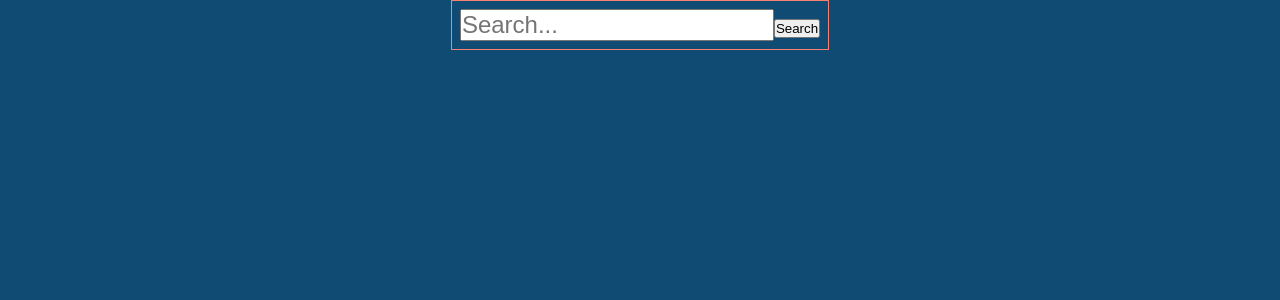
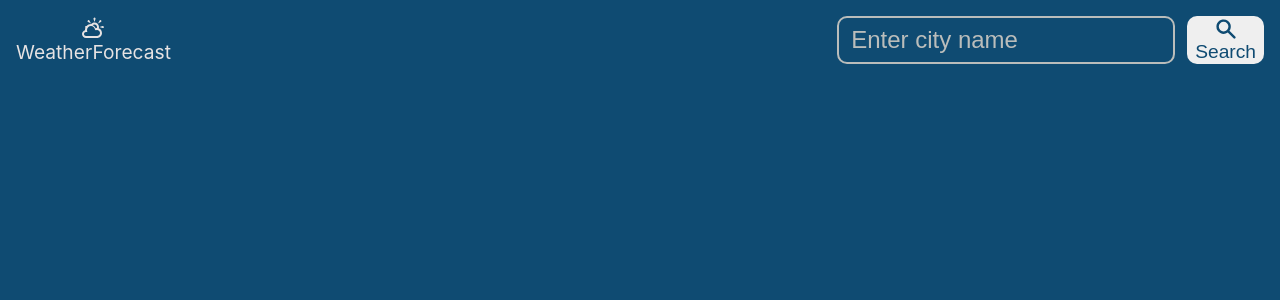
Before and after one commit to abadullah-khan/weather-forecast-app, a React (Create React App) app: page / in a window 1280 px wide. Shown: the top 300 px of the page. Built offline with nearby package versions, Linux system fonts and the light colour scheme; the HTML template or start-up script is replaced by a standard one.

Commit message:
fixed the header component and made it responsive

```diff
--- a/src/App.css
+++ b/src/App.css
@@ -9,14 +9,11 @@
   max-width: 100vw;
   display: flex;
   flex-direction: column;
-  /* justify-content: ; */
   align-items: center;
 }
 header {
-  border: 1px solid salmon;
-  padding: 0.5rem;
-  display: flex;
-  justify-content: center;
+  width: 100%;
+  padding: 1rem;
 }
 main {
   display: flex;
@@ -38,7 +35,7 @@ main > div {
 
 @media (max-width: 725px) {
   header {
-    padding: calc(0.5rem * 1.5);
+    padding: calc(1rem * 1.5);
   }
   main {
     flex-direction: column;
@@ -55,7 +52,7 @@ main > div {
 
 @media (max-width: 580px) {
   header {
-    padding: calc(0.5rem * 1.15);
+    padding: calc(1rem * 1.15);
   }
   main {
     gap: calc(1rem * 1.15);
@@ -71,7 +68,7 @@ main > div {
 
 @media (max-width: 485px) {
   header {
-    padding: calc(0.5rem);
+    padding: calc(1rem);
   }
   main {
     gap: calc(1rem);
@@ -87,7 +84,7 @@ main > div {
 
 @media (max-width: 420px) {
   header {
-    padding: calc(0.5rem * 0.85);
+    padding: calc(1rem * 0.85);
   }
   main {
     gap: calc(1rem * 0.85);
@@ -103,7 +100,7 @@ main > div {
 
 @media (max-width: 365px) {
   header {
-    padding: calc(0.5rem * 0.65);
+    padding: calc(1rem * 0.65);
   }
   main {
     gap: calc(1rem * 0.65);
@@ -119,7 +116,7 @@ main > div {
 
 @media (min-width: 725px) {
   header {
-    padding: calc(0.5rem * 0.65);
+    padding: calc(1rem * 0.65);
   }
   main {
     gap: calc(1rem * 0.65);
@@ -135,7 +132,7 @@ main > div {
 
 @media (min-width: 950px) {
   header {
-    padding: calc(0.5rem * 0.85);
+    padding: calc(1rem * 0.85);
   }
   main {
     gap: calc(1rem * 0.85);
@@ -151,7 +148,7 @@ main > div {
 
 @media (min-width: 1120px) {
   header {
-    padding: calc(0.5rem * 1);
+    padding: calc(1rem * 1);
   }
   main {
     gap: calc(1rem * 1);
@@ -167,7 +164,7 @@ main > div {
 
 @media (min-width: 1400px) {
   header {
-    padding: calc(0.5rem * 1.25);
+    padding: calc(1rem * 1.25);
   }
   main {
     gap: calc(1rem * 1.25);
@@ -183,7 +180,7 @@ main > div {
 
 @media (min-width: 1660px) {
   header {
-    padding: calc(0.5rem * 1.5);
+    padding: calc(1rem * 1.5);
   }
   main {
     gap: calc(1rem * 1.5);
@@ -199,7 +196,7 @@ main > div {
 
 @media (min-width: 1950px) {
   header {
-    padding: calc(0.5rem * 1.75);
+    padding: calc(1rem * 1.75);
   }
   main {
     gap: calc(1rem * 1.75);
@@ -215,7 +212,7 @@ main > div {
 
 @media (min-width: 2250px) {
   header {
-    padding: calc(0.5rem * 2);
+    padding: calc(1rem * 2);
   }
   main {
     gap: calc(1rem * 2);
@@ -231,7 +228,7 @@ main > div {
 
 @media (min-width: 2500px) {
   header {
-    padding: calc(0.5rem * 2.25);
+    padding: calc(1rem * 2.25);
   }
   main {
     gap: calc(1rem * 2.25);
@@ -247,7 +244,7 @@ main > div {
 
 @media (min-width: 2750px) {
   header {
-    padding: calc(0.5rem * 2.5);
+    padding: calc(1rem * 2.5);
   }
   main {
     gap: calc(1rem * 2.5);
--- a/src/components/Header.tsx
+++ b/src/components/Header.tsx
@@ -1,4 +1,6 @@
 import React, { useState } from "react";
+import { HiSearch } from "react-icons/hi";
+import { TiWeatherPartlySunny } from "react-icons/ti";
 import style from "../styles/header.module.css";
 import { HandleFetchDataType } from "../types";
 
@@ -10,13 +12,27 @@ const Header = ({ handleFetchData }: Prop) => {
   const [city, setCity] = useState("");
   return (
     <div className={style.header}>
-      <input
-        type="search"
-        value={city}
-        onChange={(e) => setCity(e.target.value)}
-        placeholder="Search..."
-      />
-      <button onClick={() => handleFetchData(city)}>Search</button>
+      <div className={style.logoContainer}>
+        <TiWeatherPartlySunny className={style.logoIcon} />
+        <span>WeatherForecast</span>
+      </div>
+      <div className={style.searchContainer}>
+        <input
+          type="text"
+          value={city}
+          onChange={(e) => setCity(e.target.value)}
+          placeholder="Enter city name"
+          style={{
+            border: ` 2px solid ${
+              city ? "rgb(231, 227, 227)" : "rgb(186, 189, 187)"
+            }`,
+          }}
+        />
+        <button onClick={() => handleFetchData(city)} title="Search weather">
+          <HiSearch className={style.searchIcon} />
+          Search
+        </button>
+      </div>
     </div>
   );
 };
--- a/src/styles/header.module.css
+++ b/src/styles/header.module.css
@@ -1,13 +1,293 @@
 .header {
-  /* background-color: blueviolet; */
+  display: flex;
+  justify-content: space-between;
+  max-height: 7vh;
 }
-.header input {
+.logoContainer {
+  display: flex;
+  flex-direction: column;
+  justify-content: center;
+  align-items: center;
   color: var(--primary-font-color);
+}
+.logoIcon {
   font-size: 1.5rem;
 }
-@media (max-width: 340px) {
-  .header input {
-    width: 100px;
-    font-size: 1rem;
+.logoContainer > span {
+  font-size: 1.2rem;
+}
+.searchContainer {
+  display: flex;
+  gap: 0.5rem;
+}
+.searchContainer input {
+  background-color: transparent;
+  color: var(--primary-font-color);
+  padding: 0.25rem 0.75rem;
+  font-size: 1.5rem;
+  border-radius: 10px;
+  outline: none;
+}
+.searchContainer input::placeholder {
+  color: var(--secondary-font-color);
+}
+.searchContainer button {
+  border-radius: 10px;
+  border: none;
+  outline: none;
+  color: var(--primary-background-color);
+  padding: 0.15rem 0.5rem;
+  font-size: 1.2rem;
+  display: flex;
+  flex-direction: column;
+  justify-content: center;
+  align-items: center;
+}
+.searchContainer button:hover {
+  cursor: pointer;
+}
+.searchIcon {
+  font-size: 1.5rem;
+}
+/* Media Queries */
+
+@media (max-width: 350px) {
+  .logoIcon {
+    font-size: calc(1.5rem * 0.35);
+  }
+  .logoContainer > span {
+    font-size: calc(1.2rem * 0.35);
+  }
+  .searchContainer {
+    gap: calc(0.75rem * 0.35);
+  }
+  .searchContainer input {
+    padding: calc(0.25rem * 0.35) calc(0.75rem * 0.35);
+    font-size: calc(1.5rem * 0.35);
+    border-radius: calc(10px * 0.35);
+  }
+  .searchContainer button {
+    border-radius: calc(10px * 0.35);
+    padding: calc(0.05rem * 0.35) calc(0.5rem * 0.35);
+    font-size: calc(1.2rem * 0.35);
+  }
+  .searchIcon {
+    font-size: calc(1.5rem * 0.35);
   }
 }
+@media (min-width: 350px) {
+  .logoIcon {
+    font-size: calc(1.5rem * 0.4);
+  }
+  .logoContainer > span {
+    font-size: calc(1.2rem * 0.4);
+  }
+  .searchContainer {
+    gap: calc(0.75rem * 0.4);
+  }
+  .searchContainer input {
+    padding: calc(0.25rem * 0.4) calc(0.75rem * 0.4);
+    font-size: calc(1.5rem * 0.4);
+    border-radius: calc(10px * 0.4);
+  }
+  .searchContainer button {
+    border-radius: calc(10px * 0.4);
+    padding: calc(0.05rem * 0.4) calc(0.5rem * 0.4);
+    font-size: calc(1.2rem * 0.4);
+  }
+  .searchIcon {
+    font-size: calc(1.5rem * 0.4);
+  }
+}
+@media (min-width: 400px) {
+  .logoIcon {
+    font-size: calc(1.5rem * 0.5);
+  }
+  .logoContainer > span {
+    font-size: calc(1.2rem * 0.5);
+  }
+  .searchContainer {
+    gap: calc(0.75rem * 0.5);
+  }
+  .searchContainer input {
+    padding: calc(0.25rem * 0.5) calc(0.75rem * 0.5);
+    font-size: calc(1.5rem * 0.5);
+    border-radius: calc(10px * 0.5);
+  }
+  .searchContainer button {
+    border-radius: calc(10px * 0.5);
+    padding: calc(0.05rem * 0.5) calc(0.5rem * 0.5);
+    font-size: calc(1.2rem * 0.5);
+  }
+  .searchIcon {
+    font-size: calc(1.5rem * 0.5);
+  }
+}
+@media (min-width: 500px) {
+  .logoIcon {
+    font-size: calc(1.5rem * 0.65);
+  }
+  .logoContainer > span {
+    font-size: calc(1.2rem * 0.65);
+  }
+  .searchContainer {
+    gap: calc(0.75rem * 0.65);
+  }
+  .searchContainer input {
+    padding: calc(0.25rem * 0.65) calc(0.75rem * 0.65);
+    font-size: calc(1.5rem * 0.65);
+    border-radius: calc(10px * 0.65);
+  }
+  .searchContainer button {
+    border-radius: calc(10px * 0.65);
+    padding: calc(0.05rem * 0.65) calc(0.5rem * 0.65);
+    font-size: calc(1.2rem * 0.65);
+  }
+  .searchIcon {
+    font-size: calc(1.5rem * 0.65);
+  }
+}
+@media (min-width: 600px) {
+  .logoIcon {
+    font-size: calc(1.5rem * 0.75);
+  }
+  .logoContainer > span {
+    font-size: calc(1.2rem * 0.75);
+  }
+  .searchContainer {
+    gap: calc(0.75rem * 0.75);
+  }
+  .searchContainer input {
+    padding: calc(0.25rem * 0.75) calc(0.75rem * 0.75);
+    font-size: calc(1.5rem * 0.75);
+    border-radius: calc(10px * 0.75);
+  }
+  .searchContainer button {
+    border-radius: calc(10px * 0.75);
+    padding: calc(0.05rem * 0.75) calc(0.5rem * 0.75);
+    font-size: calc(1.2rem * 0.75);
+  }
+  .searchIcon {
+    font-size: calc(1.5rem * 0.75);
+  }
+}
+@media (min-width: 800px) {
+  .logoIcon {
+    font-size: calc(1.5rem * 0.85);
+  }
+  .logoContainer > span {
+    font-size: calc(1.2rem * 0.85);
+  }
+  .searchContainer {
+    gap: calc(0.75rem * 0.85);
+  }
+  .searchContainer input {
+    padding: calc(0.25rem * 0.85) calc(0.75rem * 0.85);
+    font-size: calc(1.5rem * 0.85);
+    border-radius: calc(10px * 0.85);
+  }
+  .searchContainer button {
+    border-radius: calc(10px * 0.85);
+    padding: calc(0.05rem * 0.85) calc(0.5rem * 0.85);
+    font-size: calc(1.2rem * 0.85);
+  }
+  .searchIcon {
+    font-size: calc(1.5rem * 0.85);
+  }
+}
+@media (min-width: 1150px) {
+  .logoIcon {
+    font-size: calc(1.5rem * 1);
+  }
+  .logoContainer > span {
+    font-size: calc(1.2rem * 1);
+  }
+  .searchContainer {
+    gap: calc(0.75rem * 1);
+  }
+  .searchContainer input {
+    padding: calc(0.25rem * 1) calc(0.75rem * 1);
+    font-size: calc(1.5rem * 1);
+    border-radius: calc(10px * 1);
+  }
+  .searchContainer button {
+    border-radius: calc(10px * 1);
+    padding: calc(0.05rem * 1) calc(0.5rem * 1);
+    font-size: calc(1.2rem * 1);
+  }
+  .searchIcon {
+    font-size: calc(1.5rem * 1);
+  }
+}
+@media (min-width: 1400px) {
+  .logoIcon {
+    font-size: calc(1.5rem * 1.25);
+  }
+  .logoContainer > span {
+    font-size: calc(1.2rem * 1.25);
+  }
+  .searchContainer {
+    gap: calc(0.75rem * 1.25);
+  }
+  .searchContainer input {
+    padding: calc(0.25rem * 1.25) calc(0.75rem * 1.25);
+    font-size: calc(1.5rem * 1.25);
+    border-radius: calc(10px * 1.25);
+  }
+  .searchContainer button {
+    border-radius: calc(10px * 1.25);
+    padding: calc(0.05rem * 1.25) calc(0.5rem * 1.25);
+    font-size: calc(1.2rem * 1.25);
+  }
+  .searchIcon {
+    font-size: calc(1.5rem * 1.25);
+  }
+}
+@media (min-width: 1650px) {
+  .logoIcon {
+    font-size: calc(1.5rem * 1.5);
+  }
+  .logoContainer > span {
+    font-size: calc(1.2rem * 1.5);
+  }
+  .searchContainer {
+    gap: calc(0.75rem * 1.5);
+  }
+  .searchContainer input {
+    padding: calc(0.25rem * 1.5) calc(0.75rem * 1.5);
+    font-size: calc(1.5rem * 1.5);
+    border-radius: calc(10px * 1.5);
+  }
+  .searchContainer button {
+    border-radius: calc(10px * 1.5);
+    padding: calc(0.05rem * 1.5) calc(0.5rem * 1.5);
+    font-size: calc(1.2rem * 1.5);
+  }
+  .searchIcon {
+    font-size: calc(1.5rem * 1.5);
+  }
+}
+@media (min-width: 1950px) {
+  .logoIcon {
+    font-size: calc(1.5rem * 1.85);
+  }
+  .logoContainer > span {
+    font-size: calc(1.2rem * 1.85);
+  }
+  .searchContainer {
+    gap: calc(0.75rem * 1.85);
+  }
+  .searchContainer input {
+    padding: calc(0.25rem * 1.85) calc(0.75rem * 1.85);
+    font-size: calc(1.5rem * 1.85);
+    border-radius: calc(10px * 1.85);
+  }
+  .searchContainer button {
+    border-radius: calc(10px * 1.85);
+    padding: calc(0.05rem * 1.85) calc(0.5rem * 1.85);
+    font-size: calc(1.2rem * 1.85);
+  }
+  .searchIcon {
+    font-size: calc(1.5rem * 2.25);
+  }
+}
```
